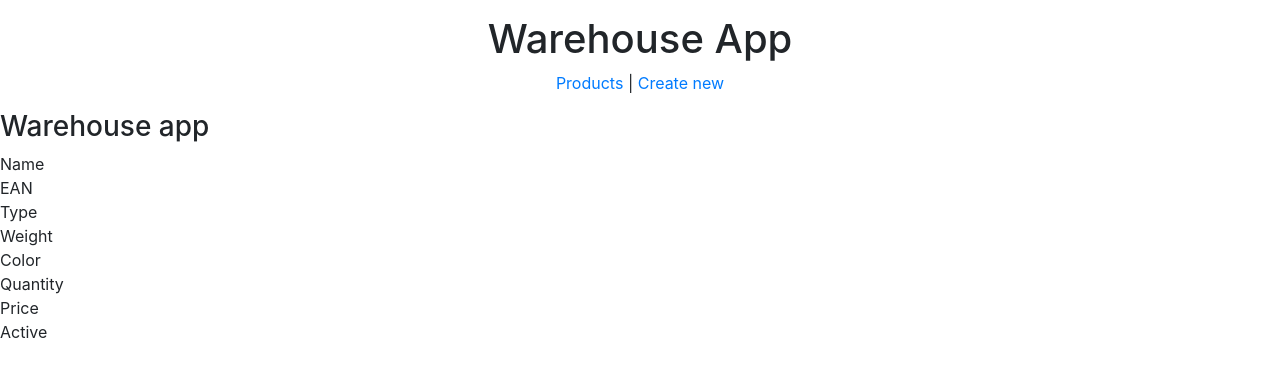
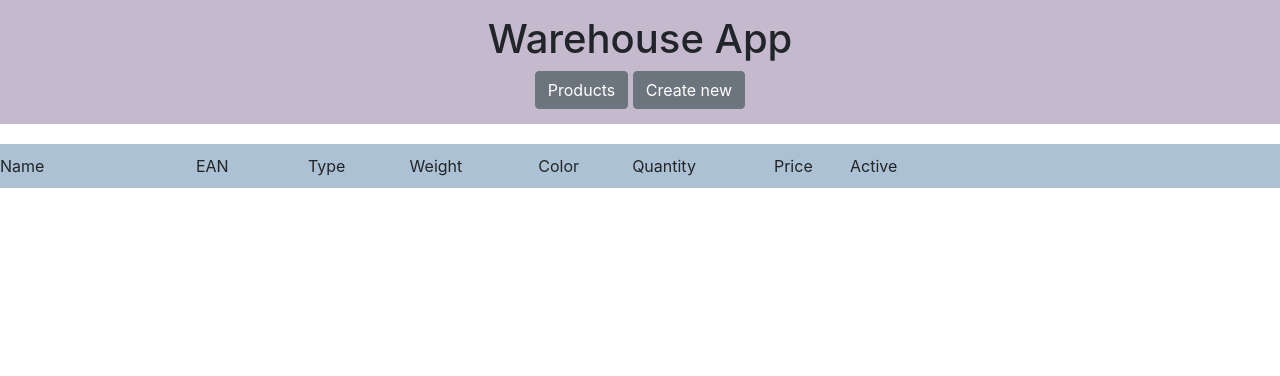
Before and after one commit to pauliuspad/warehouse_task, a React (Create React App) app: page /products in a window 1280 px wide. Shown: the top 376 px of the page. Built offline with nearby package versions, Linux system fonts and the light colour scheme.

Commit message:
Added CSS

```diff
--- a/src/App.css
+++ b/src/App.css
@@ -24,3 +24,25 @@ a {
   font-size: calc(10px + 2vmin);
   color: white;
 }
+
+.alignTextR {
+  text-align: right;
+}
+
+
+.ProductsGrid {
+  display: grid;
+  grid-template-columns: repeat(11, 1fr);
+  grid-gap: 5px;
+  margin-bottom: 15px;
+  padding: 10px 0px;
+}
+
+.fieldsNameStyle {
+  background: #96b1c7c9;
+}
+
+.ProductItemsStyle {
+align-items: center;
+background: #b4d9f359;
+}
--- a/src/App.js
+++ b/src/App.js
@@ -75,7 +75,7 @@ function App() {
         <Route exact path="/products/create" render={props => (
           <React.Fragment>
             <FieldNames/>
-            <form>
+            <form className=' ProductsGrid'>
               <input ref={productName} type="text" name="Name" placeholder="Name of the product" ></input>
               <input ref={productEAN} type="number" name="EAN" placeholder="EAN" ></input>
               <input ref={productType} type="text" name="Type" placeholder="Type" ></input>
@@ -90,11 +90,9 @@ function App() {
 
         <Route exact path="/products" render={props => (
           <React.Fragment>
-            <h3>Warehouse app</h3>
             <FieldNames/>
 
             <Products products = {products} toggleProduct = {toggleProduct} deleteProduct= {deleteProduct} setViewProp={setViewProp} />
-
           </React.Fragment>
         )} />
 
--- a/src/Layout/FieldNames.js
+++ b/src/Layout/FieldNames.js
@@ -3,18 +3,18 @@ import React from 'react';
 function FieldNames() {
 
     if(window.location.pathname.split("/").pop() !== 'create'){
-      var  activeCheck = <div>Active</div>
+      var  activeCheck = <div style={{'text-align': 'center'}}>Active</div>
      }
 
   return (
-    <div >
-            <div>Name</div>
-            <div>EAN</div>
-            <div>Type</div>
-            <div>Weight</div>
-            <div>Color</div>
-            <div>Quantity</div>
-            <div>Price</div>
+    <div className='fieldsNameStyle ProductsGrid' >
+            <div >Name</div>
+            <div className="alignTextR">EAN</div>
+            <div className="alignTextR">Type</div>
+            <div className="alignTextR">Weight</div>
+            <div className="alignTextR">Color</div>
+            <div className="alignTextR">Quantity</div>
+            <div className="alignTextR">Price</div>
             {activeCheck}
 </div>
   )
--- a/src/Layout/Header.js
+++ b/src/Layout/Header.js
@@ -1,18 +1,23 @@
 import React from 'react';
 import {Link} from 'react-router-dom';
+
+import Button from 'react-bootstrap/Button';
+import 'bootstrap/dist/css/bootstrap.min.css';
 
 function Header() {
   return (
       <header style={headerStyle}>
           <h1>Warehouse App</h1>
-          <Link to="/products">Products</Link> |  <Link to="/products/create">Create new</Link>
+          <Link class="btn btn-secondary" to="/products">Products</Link>  <Link class="btn btn-secondary" to="/products/create">Create new</Link>
       </header>
   )
 }
 
 const headerStyle={
     textAlign: 'center',
-    padding: '15px'
+    padding: '15px',
+    background: '#725a886b',
+    marginBottom: '20px'
 }
 
 export default Header;
--- a/src/components/ProductItem.js
+++ b/src/components/ProductItem.js
@@ -4,6 +4,7 @@ import Button from 'react-bootstrap/Button';
 import 'bootstrap/dist/css/bootstrap.min.css';
 
 import {Link} from 'react-router-dom';
+import '../App.css';
 
 
 
@@ -28,22 +29,25 @@ function ProductsItems(props) {
     }
 
     return (
-        <div >
-            <div>{ props.product.Name}</div>
-            <div>{ props.product.EAN}</div>
-            <div>{ props.product.Type}</div>
-            <div>{ props.product.Weight}</div>
-            <div>{ props.product.Color}</div>
-            <div style={{backgroundColor:  props.product.Quantity == 0? '#DDCFCC' : 'none'}} >{ props.product.Quantity[0]}</div>
-            <div>{ props.product.Price[0]}</div>
+        <div className='ProductItemsStyle ProductsGrid'>
+            <div >{ props.product.Name}</div>
+            <div className="alignTextR">{ props.product.EAN}</div>
+            <div className="alignTextR">{ props.product.Type}</div>
+            <div className="alignTextR">{ props.product.Weight}</div>
+            <div className="alignTextR">{ props.product.Color}</div>
+            <div className="alignTextR" style={{color:  props.product.Quantity == 0? '#da3b3b' : 'none'}} >{ props.product.Quantity[0]}</div>
+            <div className="alignTextR">{ props.product.Price[0]}</div>
+            <div style={{textAlign: 'center'}}>
             <input type="checkbox" checked={props.product.Active} onChange={productState} />
+            </div>
+            <div style={{gridColumn: '9 / 12'}}>
             <Link to="/products/view"> <Button variant="outline-secondary" onClick={ showProduct }>VIEW</Button></Link>
             <Link to="/products"> <Button variant="outline-info" onClick={ changeProduct }>EDIT</Button> </Link>
             <Button variant="outline-danger" onClick={ removeProduct } >DELETE</Button>
+            </div>
         </div>
     )
 }
-
 
 
 // PropTypes
```
